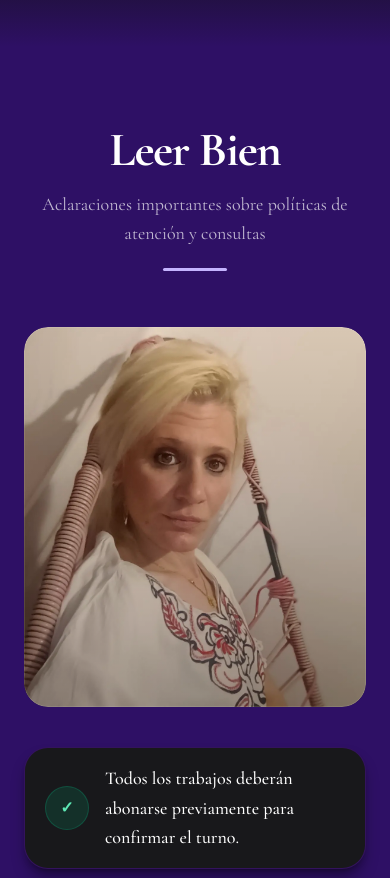
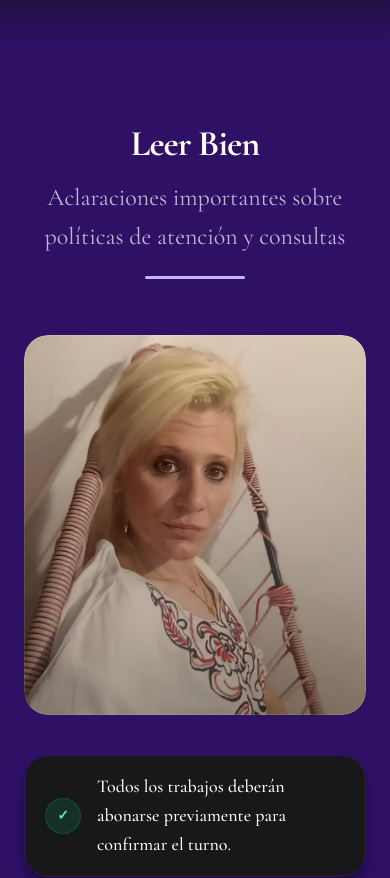
Before and after one commit to undevcode-ok/landing-sol-magia, a Next.js app: page / in a window 390 px wide. Shown: the part 8460-9338 px from the top of the page. Built offline with nearby package versions, Linux system fonts and the light colour scheme.

Commit message:
se cambio el tamaño de fuente de letra en Reed  component

```diff
--- a/app/Reed/components/ReedHeader.tsx
+++ b/app/Reed/components/ReedHeader.tsx
@@ -6,8 +6,8 @@ export const ReedHeader = () => {
       <h2
         className="
           text-white
-          text-5xl
-          md:text-6xl
+          text-4xl
+          lg:text-8xl
           font-bold
           tracking-tight
           leading-none
@@ -21,8 +21,8 @@ export const ReedHeader = () => {
         className="
           max-w-2xl
           mx-auto
-          text-lg
-          md:text-xl
+          text-2xl
+          lg:text-4xl
           text-white/70
           leading-relaxed
         "
@@ -32,7 +32,7 @@ export const ReedHeader = () => {
 
       <div
         className="
-          w-16
+          w-25
           h-[3px]
           bg-violet-300
           rounded-full
--- a/app/Reed/components/RuleItem.tsx
+++ b/app/Reed/components/RuleItem.tsx
@@ -47,13 +47,20 @@ export const RuleItem = ({ rule, align = "left", index = 0 }: Props) => {
       <div
         className={`
           flex
-          h-11
-          w-11
-          min-w-11
+          h-9
+          w-9
+          min-w-9
+          sm:h-10
+          sm:w-10
+          sm:min-w-10
+          lg:h-11
+          lg:w-11
+          lg:min-w-11
           items-center
           justify-center
           rounded-full
-          text-base
+          text-sm
+          sm:text-base
           font-bold
           transition-all
           duration-300
```
